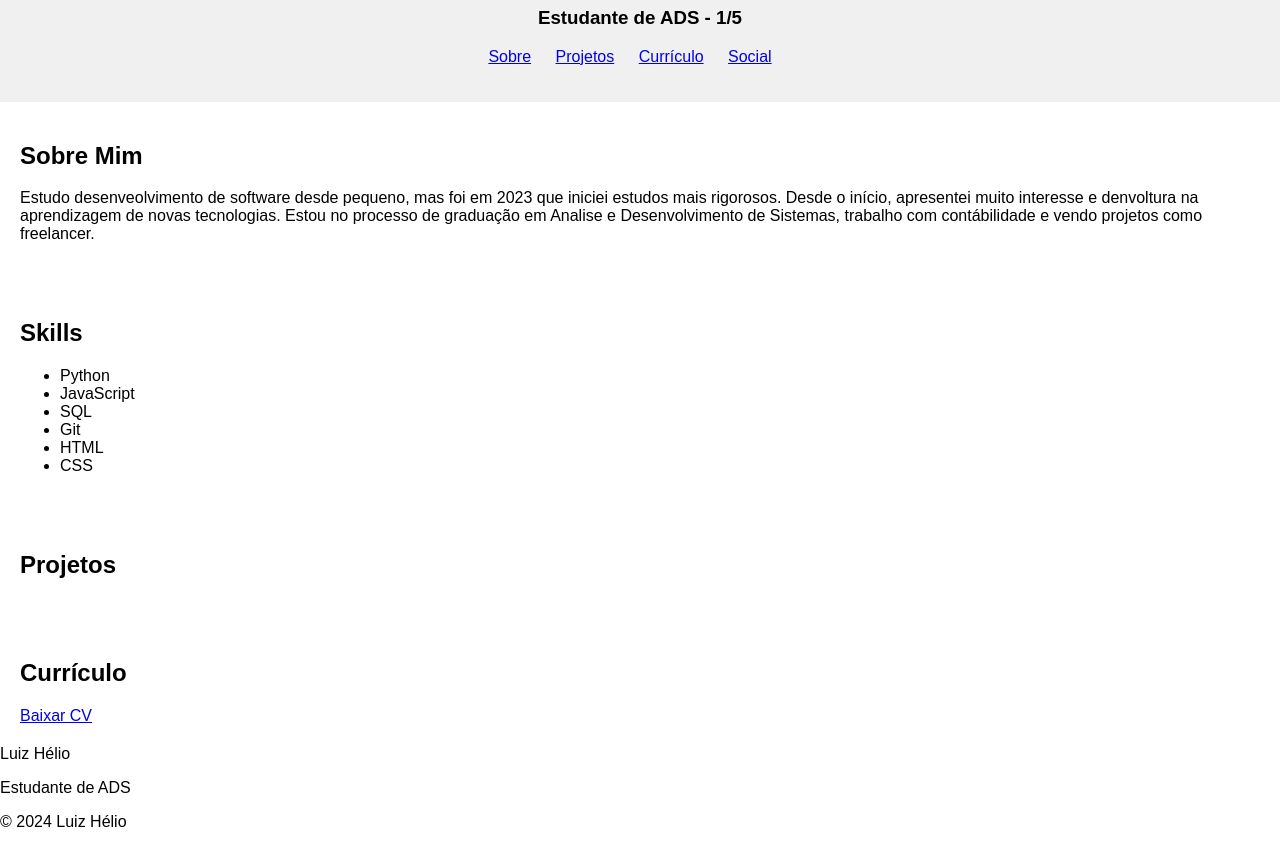
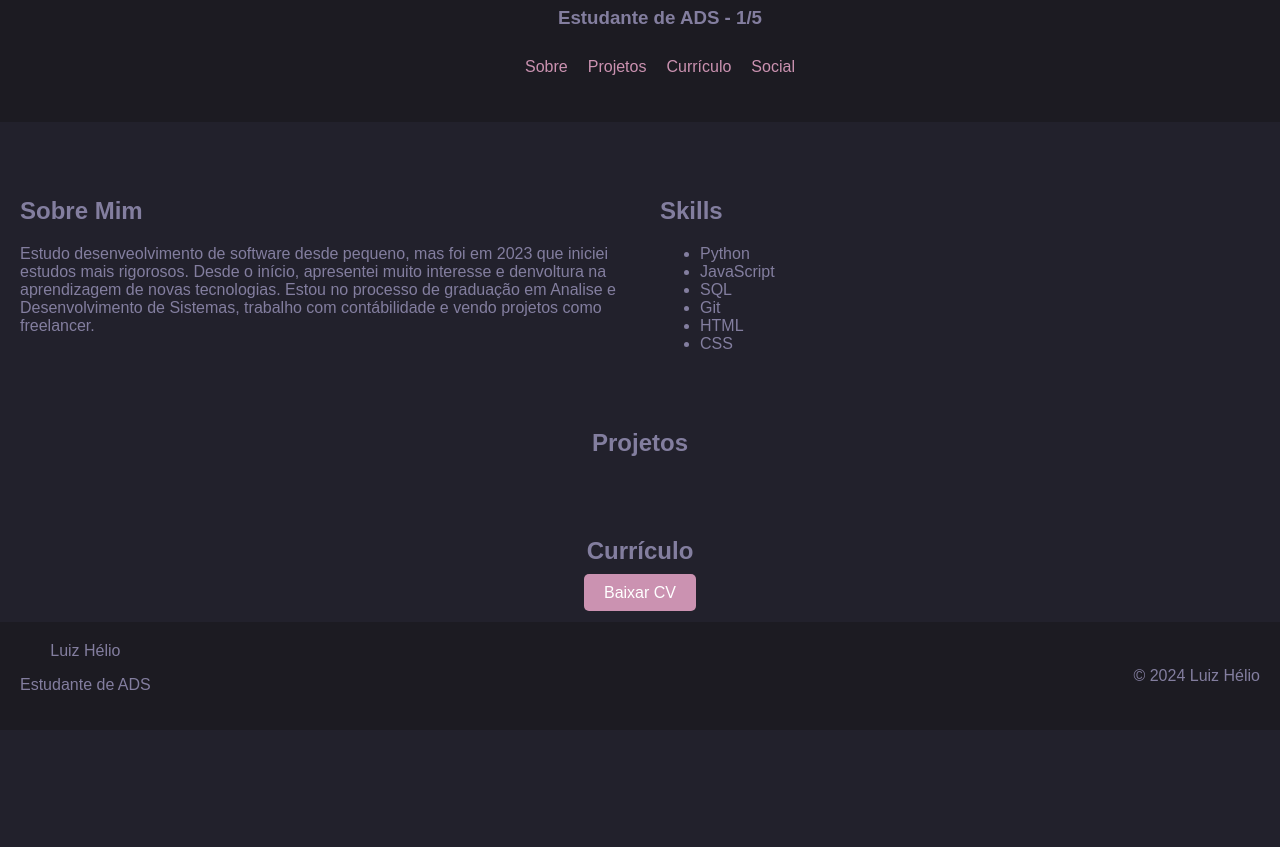
Before and after one commit to LuizHelio-Fim/Portfolio-2.0, a plain HTML site: page index.html in a window 1280 px wide. Shown: the part 93-940 px from the top of the page. After the commit the page ends 823 px from the top, so only its background shows below. Drawn offline with Linux system fonts and the light colour scheme; a script that the page names is missing.

Commit message:
Update style.css

```diff
--- a/style.css
+++ b/style.css
@@ -1,31 +1,106 @@
+:root {
+    --bg-color: #22212c;
+    --text-color: #837e9f;
+    --bg-techs: #cb92b1;
+    --header-footer-color: #1c1b22;
+}
+
 body {
+    background-color: var(--bg-color);
+    color: var(--text-color);
     font-family: sans-serif;
     margin: 0;
     padding: 0;
+    display: flex;
+    flex-direction: column;
+    min-height: 100vh;
 }
 
-header {
-    background-color: #f0f0f0;
+header, footer {
+    background-color: var(--header-footer-color);
     padding: 20px;
     text-align: center;
 }
 
+/* Estilos para nav, seções, projetos (como antes) */
+
+header {
+    position: fixed; /* Torna a navbar fixa */
+    top: 0; /* Posiciona no topo da página */
+    width: 100%; /* Ocupa toda a largura da página */
+    z-index: 10; /* Garante que fique acima de outros elementos */
+}
+
+.main {
+    display: flex;
+    margin-top: 250px; /* Ajuste o valor conforme a altura do header */
+    flex-grow: 1;
+}
+
+.sobre, .skills {
+    flex: 1;
+    padding: 20px;
+}
+
+
+footer {
+    display: flex;
+    justify-content: space-between;
+    align-items: center;
+    padding: 20px;
+}
+
+.social {
+    /* Estilos para ícones sociais */
+}
+
+.social a {
+    margin-right: 10px;
+}
+
 nav ul {
-    list-style: none;
+    list-style: none; /* Remove as bolinhas (marcadores) */
     padding: 0;
+    display: flex;
+    justify-content: center;
+    flex-wrap: wrap;
 }
 
 nav ul li {
-    display: inline;
-    margin-right: 20px;
+    margin: 10px;
 }
 
-section {
+nav ul li a {
+    text-decoration: none; /* Remove o sublinhado */
+    color: var(--bg-techs); /* Define a cor do texto para a cor padrão */
+}
+
+.curriculo, .projetos {
+    text-align: center; /* Centraliza o botão */
     padding: 20px;
 }
 
-.projeto {
-    border: 1px solid #ccc;
-    padding: 20px;
-    margin-bottom: 20px;
+/* Estilo para o botão (opcional) */
+.curriculo a {
+    background-color: var(--bg-techs);
+    color: white;
+    padding: 10px 20px;
+    border-radius: 5px;
+    text-decoration: none;
 }
+
+/* Estilos para telas menores (por exemplo, celulares) */
+@media (max-width: 768px) {
+    .main {
+        flex-direction: column; /* Empilha as seções verticalmente */
+    }
+
+    .sobre, .skills {
+        width: 100%; /* Ocupa toda a largura disponível */
+    }
+
+    nav ul li {
+        width: 100%;
+        text-align: center;
+    }
+}
```
